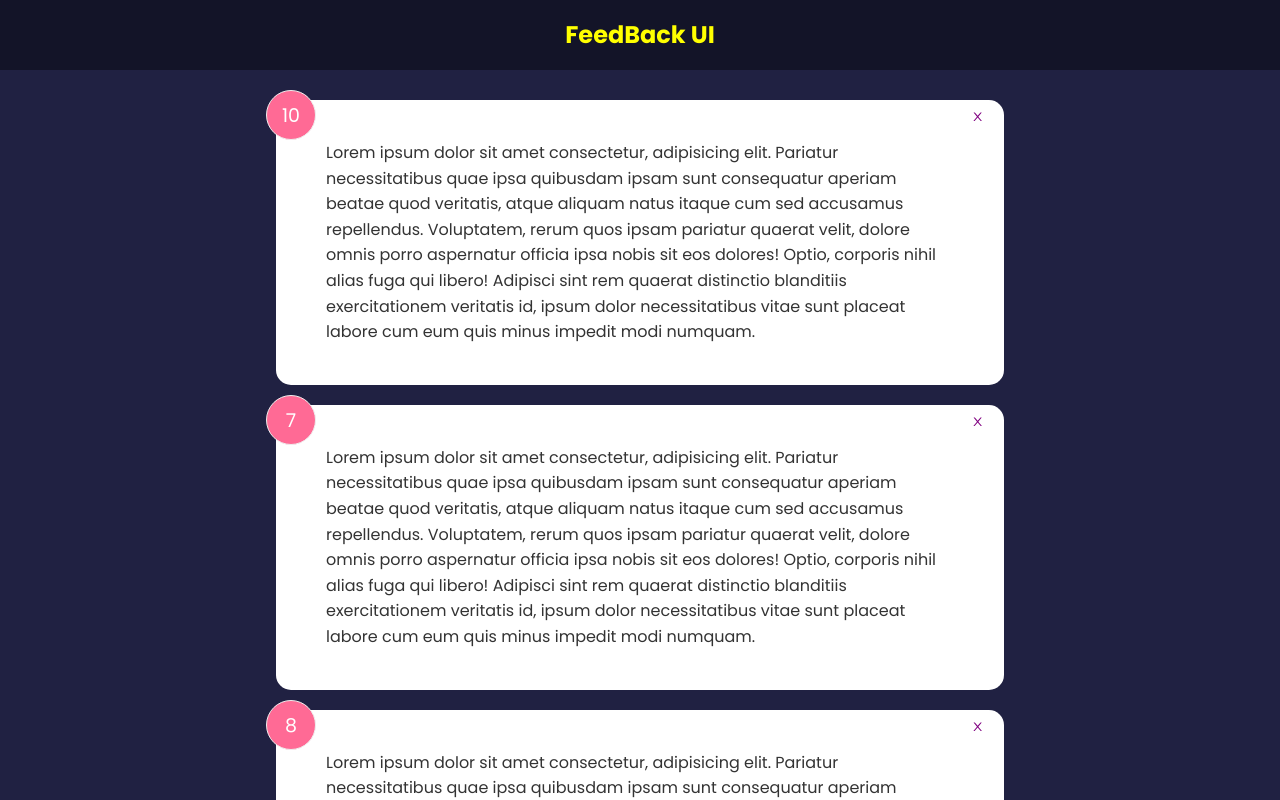
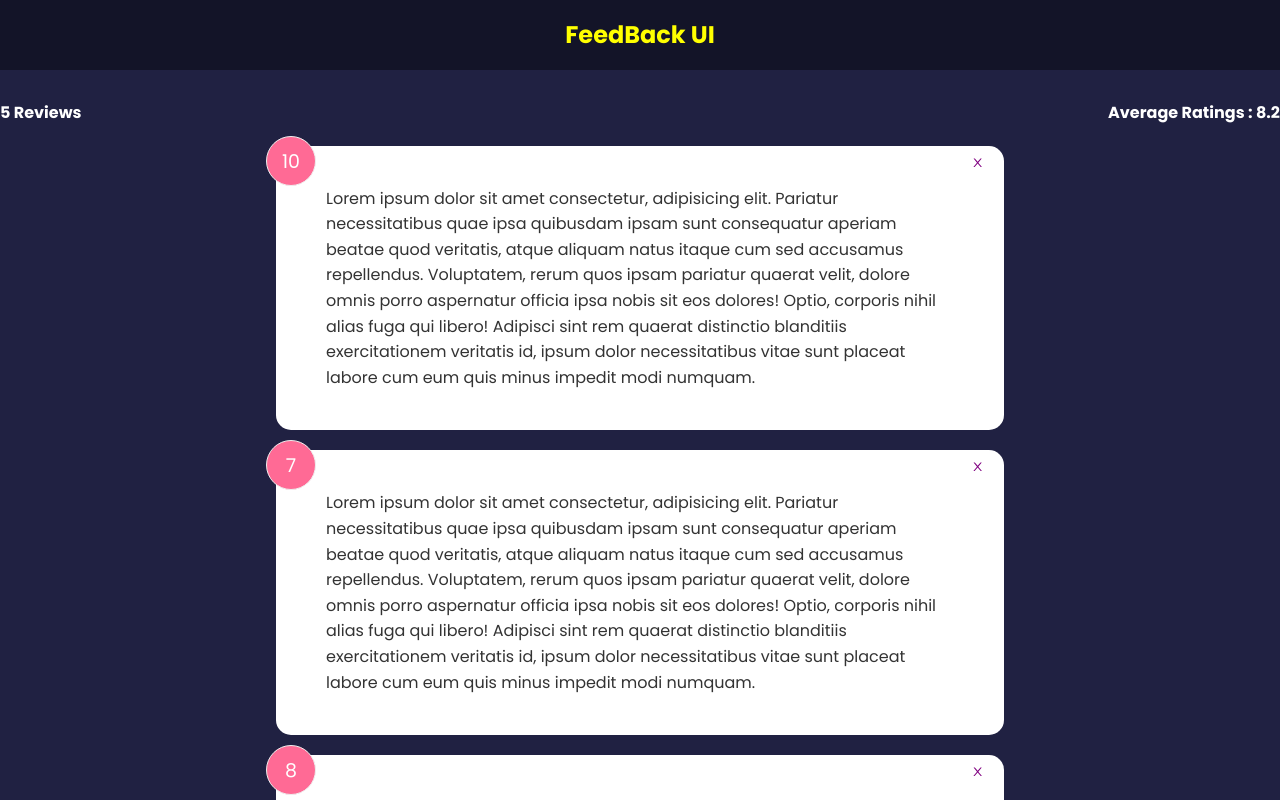
Before and after one commit to kalilBelgoumri/feedback_app, a React (Create React App) app: page / in a window 1280 px wide. Shown: the top 800 px of the page. Built offline with nearby package versions, Linux system fonts and the light colour scheme.

Commit message:
add average ratings

```diff
--- a/src/App.js
+++ b/src/App.js
@@ -3,6 +3,7 @@
 import Header from "./components/Header";
 import FeedBackData from "./data/FeedBackData";
 import FeedBackList from "./components/FeedBackList";
+import FeedbackStats from "./components/FeedbackStats";
 
 function App() {
   const [feedBack, setFeedBack] = useState(FeedBackData);
@@ -15,6 +16,7 @@
   return (
     <>
       <Header />
+      <FeedbackStats feedBack={feedBack} />
       <div className="container">
         <FeedBackList feedBack={feedBack} handleDelete={deleteFeedback} />
       </div>
--- /dev/null
+++ b/src/components/FeedbackStats.jsx
@@ -0,0 +1,18 @@
+import React from "react";
+
+function FeedbackStats({ feedBack }) {
+  let average = feedBack.reduce((acc, cur) => {
+    return acc + cur.rating;
+  }, 0)/feedBack.length
+
+  console.log(average);
+
+  return (
+    <div className="feedback-stats">
+      <h4> {feedBack.length} Reviews </h4>
+      <h4>Average Ratings : {average}</h4>
+    </div>
+  );
+}
+
+export default FeedbackStats;
```
